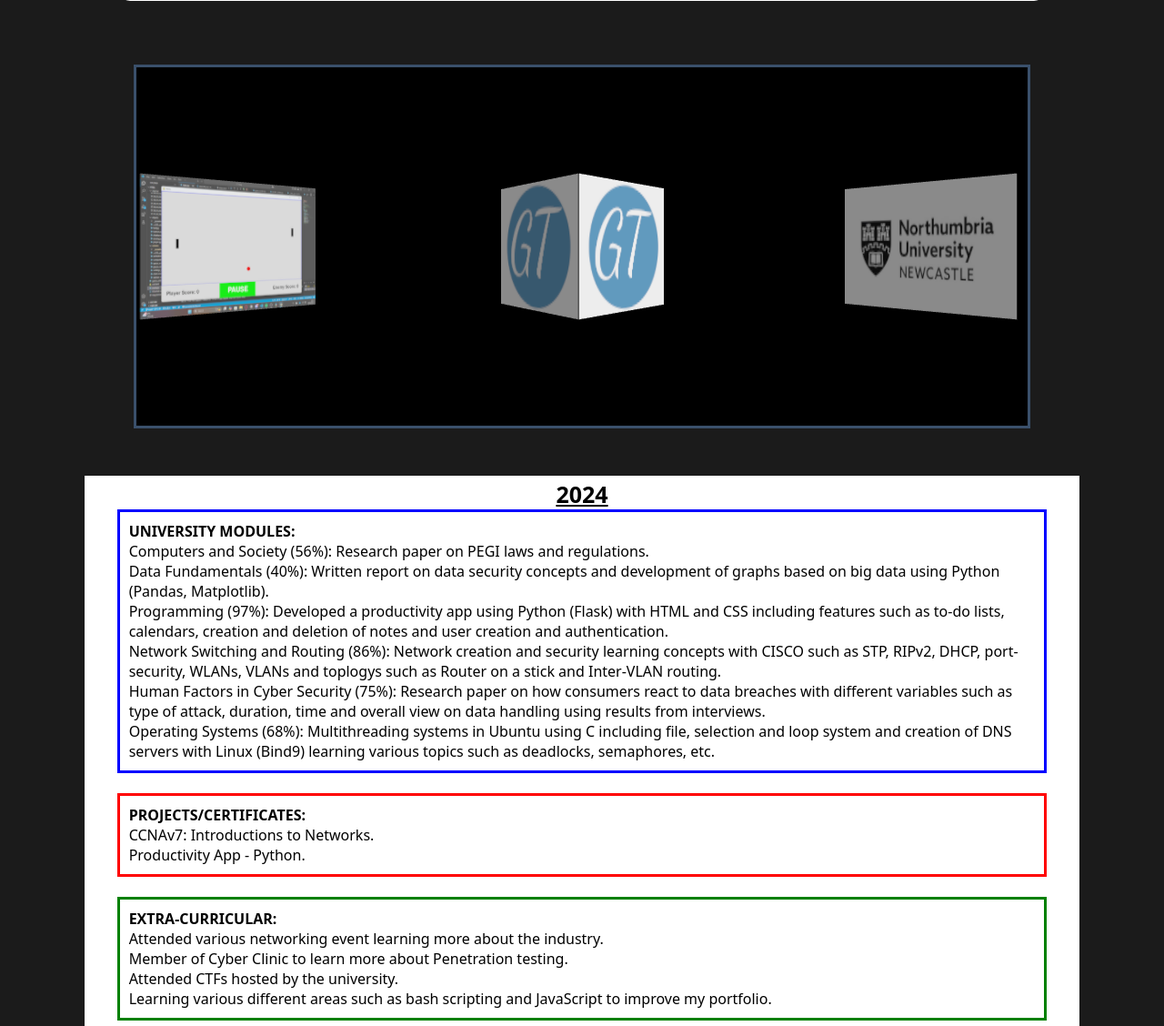
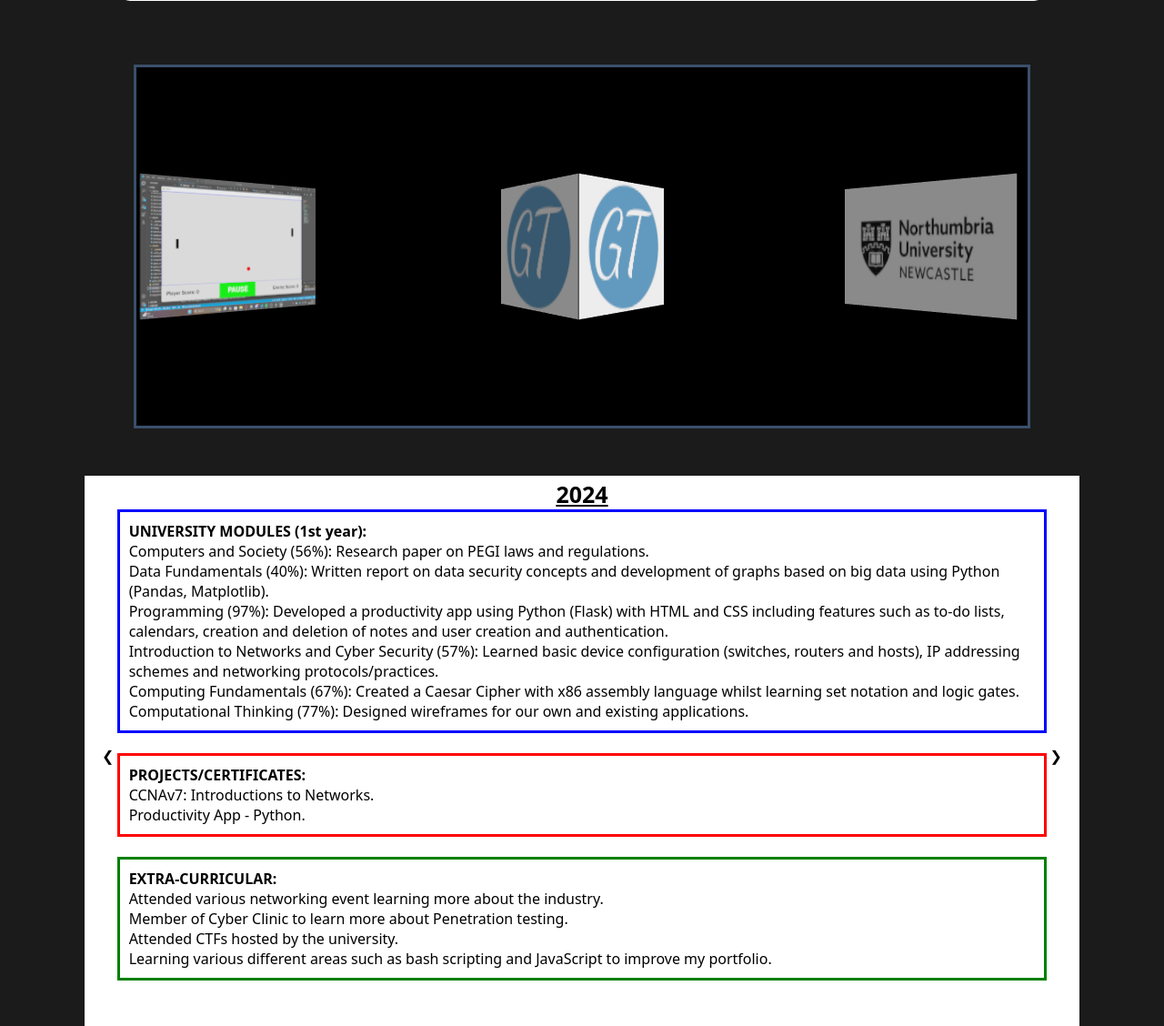
Before and after one commit to SameerUH/Portfolio-website, a PHP site: page / in a window 1280 px wide. Shown: the part 966-2094 px from the top of the page at 91% size. Run offline with PHP 8.4, Linux system fonts and the light colour scheme.

Commit message:
Made some changes to the timeline and almost finished it. --- Added a extra curricular box to add activites I did outside of the university. --- Changed it so that 2024 is first year and 2025 is 2nd year to avoid confusion for my university modules. --- Need to finish the timeline and the footer and then I'll be done with the index page. --- Tempted to not add a 3D network switch as my projects session given how complicated it may be especially if there isn't an existing model. --- May end up going for cards instead for now and in the future look into 3D models. --- Still need to add the media part of CSS so it can viewable on different size screens.

```diff
--- a/pages/index.php
+++ b/pages/index.php
@@ -58,17 +58,16 @@
         <div class="slide fade">
             <div class="year">2024</div>
             <div class="text">
-                <div class="modules"><strong>UNIVERSITY MODULES:</strong>
+                <div class="modules"><strong>UNIVERSITY MODULES (1st year):</strong>
                 <br>Computers and Society (56%): Research paper on PEGI laws and regulations.
                 <br>Data Fundamentals (40%): Written report on data security concepts and development of graphs based on big data using Python (Pandas, Matplotlib).
                 <br>Programming (97%): Developed a productivity app using Python (Flask) with HTML and CSS including features such as to-do lists, calendars, creation and deletion of notes and user creation and authentication.
-                <br>Network Switching and Routing (86%): Network creation and security learning concepts with CISCO such as STP, RIPv2, DHCP, port-security, WLANs, VLANs and toplogys such as Router on a stick and Inter-VLAN routing.
-                <br>Human Factors in Cyber Security (75%): Research paper on how consumers react to data breaches with different variables such as type of attack, duration, time and overall view on data handling using results from interviews.
-                <br>Operating Systems (68%): Multithreading systems in Ubuntu using C including file, selection and loop system and creation of DNS servers with Linux (Bind9) learning various topics such as deadlocks, semaphores, etc.</div><br>
+                <br>Introduction to Networks and Cyber Security (57%): Learned basic device configuration (switches, routers and hosts), IP addressing schemes and networking protocols/practices.
+                <br>Computing Fundamentals (67%): Created a Caesar Cipher with x86 assembly language whilst learning set notation and logic gates.
+                <br>Computational Thinking (77%): Designed wireframes for our own and existing applications.</div><br>
                 <div class="projcerts"><strong>PROJECTS/CERTIFICATES:</strong>
                     <br>CCNAv7: Introductions to Networks.
-                    <br>Productivity App - Python.
-                </div><br>
+                    <br>Productivity App - Python.</div><br>
                 <div class="extra"><strong>EXTRA-CURRICULAR:</strong>
                     <br>Attended various networking event learning more about the industry.
                     <br>Member of Cyber Clinic to learn more about Penetration testing.
@@ -80,9 +79,22 @@
         <div class="slide fade">
             <div class="year">2025</div>
             <div class="text">
-                <div class="modules"><strong>UNIVERSITY MODULES:</strong>
-                <br>
-            </div>
+                <div class="modules"><strong>UNIVERSITY MODULES (2nd year):</strong>
+                <br>Network Switching and Routing (86%): Network creation and security learning concepts with CISCO such as STP, RIPv2, DHCP, port-security, WLANs, VLANs and toplogys such as Router on a stick and Inter-VLAN routing.
+                <br>Human Factors in Cyber Security (75%): Research paper on how consumers react to data breaches with different variables such as type of attack, duration, time and overall view on data handling using results from interviews.
+                <br>Operating Systems (68%): Multithreading systems in Ubuntu using C including file, selection and loop system and creation of DNS servers with Linux (Bind9) learning various topics such as deadlocks, semaphores, etc.
+                <br>Computing Consultancy Project (88%): Developed an 80-page cyber security framework with a group of talented students for primary schools with the North Tyneside Council going over concepts such as endpoint and network security, access control, etc.
+                <br>Digital Forensics Incident Response (80%): Investigated and analyzed a simulated criminal case using tools such as Autopsy, DB browser, FTK Registry Viewer and Volatility learning various terms such as windows artefacts, imaging cases, etc.
+                <br>Mobile & Web App Development (72%): Developed a website and mobile app using HTML, CSS, PHP, JavaScript and React with features such as filtered reviews, components, pages, routes, error pages, etc.</div><br>
+            <div class="projcerts"><strong>PROJECTS/CERTIFICATES:</strong>
+                <br>CCNA: Switching, Routing and Wireless Essentials
+                <br>GratiThink.
+                <br>Pong.
+                <br>Portfolio website.</div><br>
+            <div class="extra"><strong>EXTRA-CURRICULAR:</strong>
+                <br>Configured a Kali Linux Environment on a Raspberry Pi for experimenting with penetration testing outside of university.
+        </div>
+        </div>
         </div>
         <a class="prev" onclick="plusSlides(-1)">&#10094;</a>
         <a class="next" onclick="plusSlides(1)">&#10095;</a>
```
